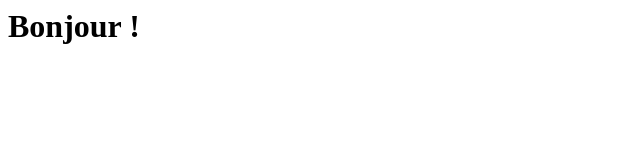
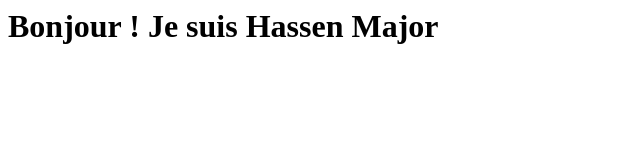
Before and after one commit to hassenmajor/hassenmajor.github.io, a plain HTML site: page index.html in a window 1280 px wide. Shown: the whole page, without its empty margins (0-640 px from the left). Drawn offline with Linux system fonts and the light colour scheme.

Commit message:
Update index.html

```diff
--- a/index.html
+++ b/index.html
@@ -1 +1 @@
-<h1>Bonjour !</h1>
+<h1>Bonjour ! Je suis Hassen Major</h1>
```
